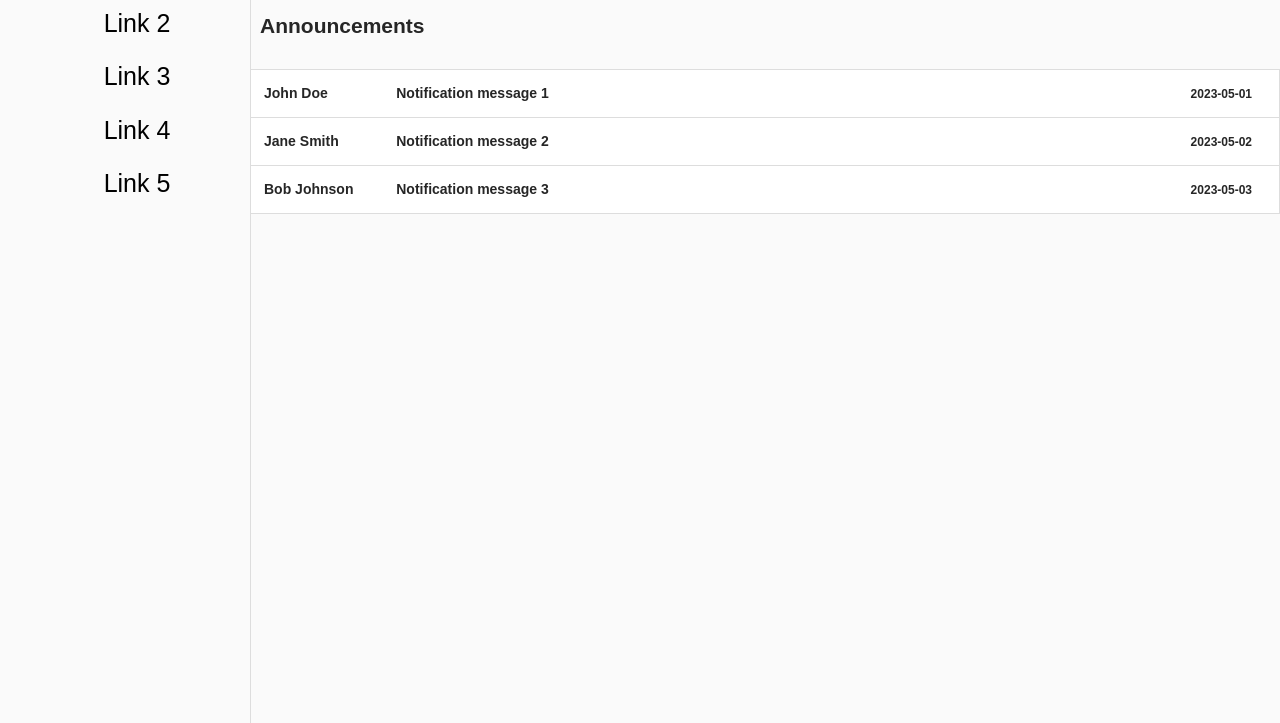
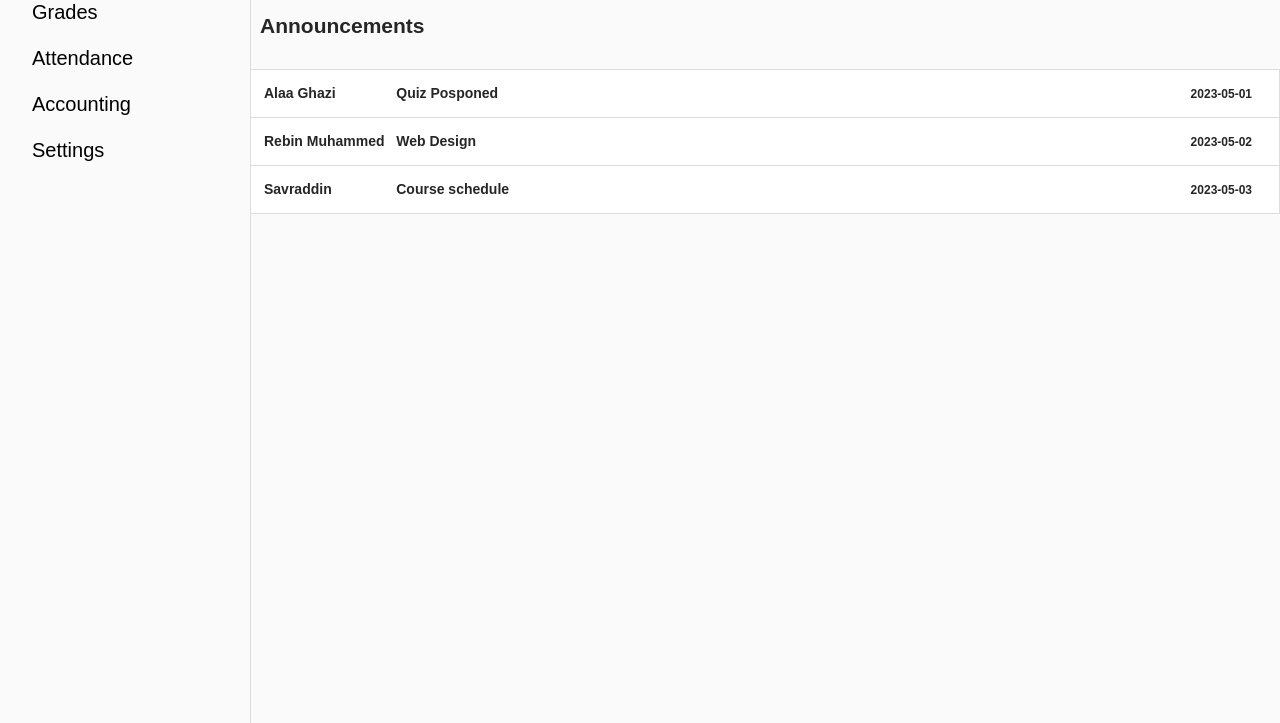
Before and after one commit to BlindMizuri/SIS_UNI_Projrct, a plain HTML site: page AnnouncementPage.html in a window 1280 px wide. Shown: the part 77-800 px from the top of the page. Drawn offline with Linux system fonts and the light colour scheme.

Commit message:
Update AnnouncementPage.html

```diff
--- a/AnnouncementPage.html
+++ b/AnnouncementPage.html
@@ -33,14 +33,14 @@ h1 {
   width: 200px;
   height: 100%;
   padding-top: 20px;
-  text-align: center;
+  text-align: left;
   border-right: 1px solid #ddd;
 }
 
 .sidebar a {
   padding: 8px 8px 8px 32px;
   text-decoration: none;
-  font-size: 25px;
+  font-size: 20px;
   color: #000000;
   display: block;
   transition: 0.3s;
@@ -231,10 +231,10 @@ table {
   <!-- Navigation sidebar menu -->
   <div class="sidebar">
     <a href="#">Announcements</a>
-    <a href="#">Link 2</a>
-    <a href="#">Link 3</a>
-    <a href="#">Link 4</a>
-    <a href="#">Link 5</a>
+    <a href="#">Grades</a>
+    <a href="#">Attendance</a>
+    <a href="#">Accounting</a>
+    <a href="#">Settings</a>
   </div>
 
   <button id="openNav" >
@@ -287,18 +287,18 @@ window.addEventListener('resize', adjustLayout);
 
 const notifications = [
   {
-    name: "John Doe",
-    message: "Notification message 1",
+    name: "Alaa Ghazi",
+    message: "Quiz Posponed",
     date: "2023-05-01"
   },
   {
-    name: "Jane Smith",
-    message: "Notification message 2",
+    name: "Rebin Muhammed",
+    message: "Web Design",
     date: "2023-05-02"
   },
   {
-    name: "Bob Johnson",
-    message: "Notification message 3",
+    name: "Savraddin",
+    message: "Course schedule",
     date: "2023-05-03"
   },
 ];
```
